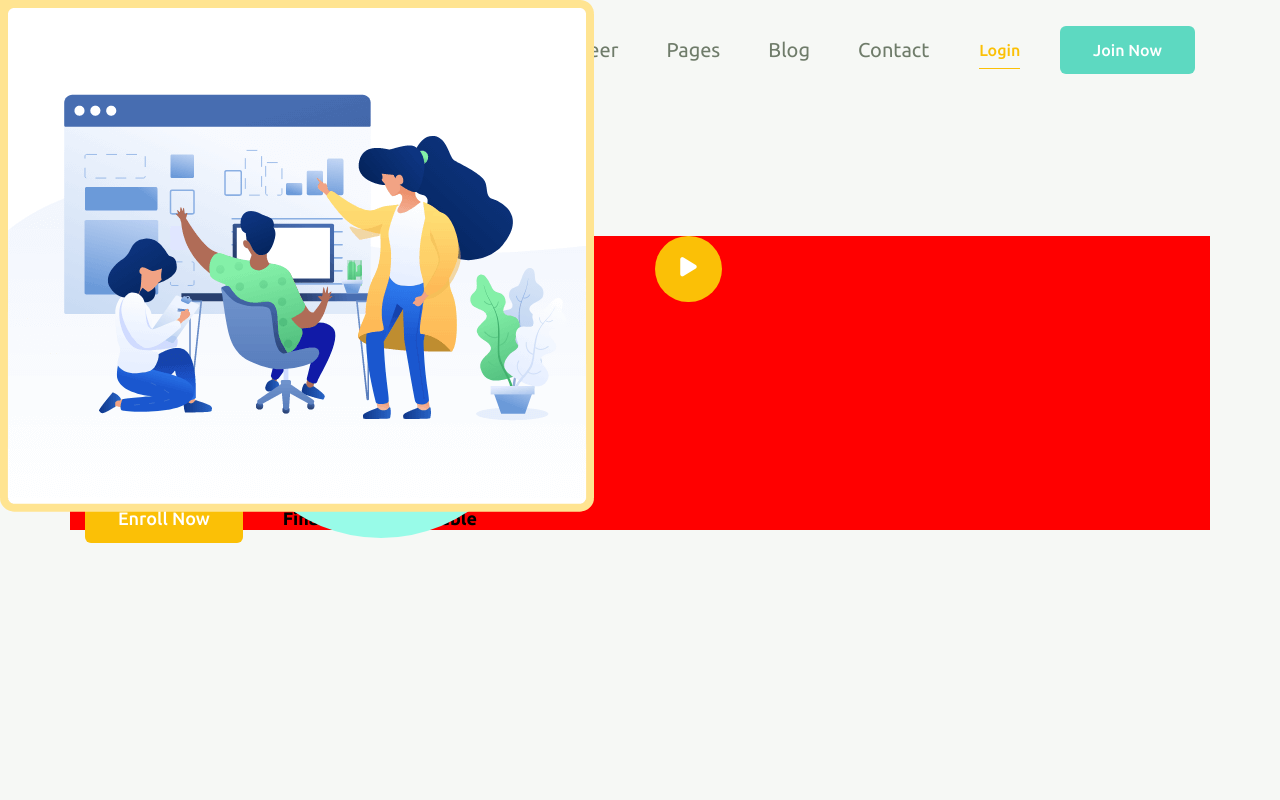
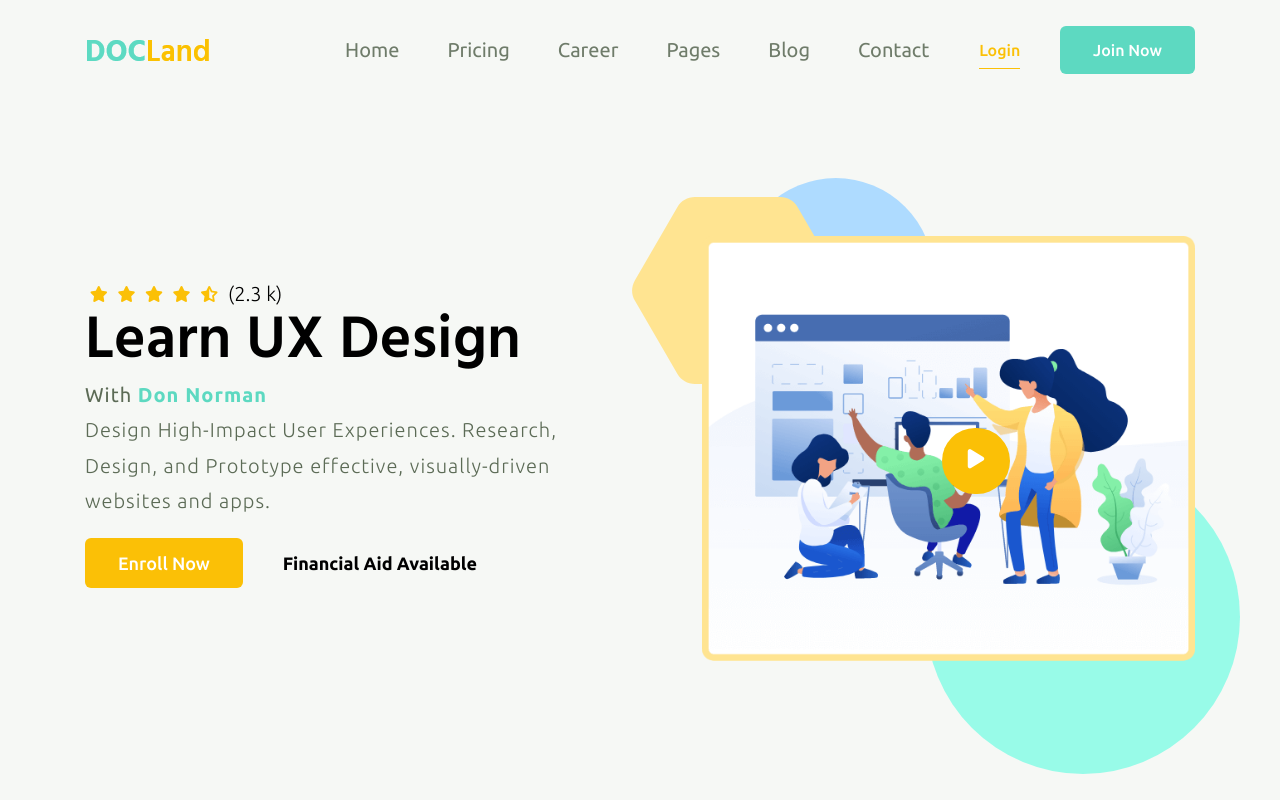
Before and after one commit to front-end-by-rimantas/41-grupe-portfolio-docland, a website: page index.html in a window 1280 px wide. Shown: the top 800 px of the page. Drawn offline with Linux system fonts and the light colour scheme.

Commit message:
reponsive

```diff
--- a/css/components/banner.css
+++ b/css/components/banner.css
@@ -1,18 +1,11 @@
   .banner {
-    /* display: inline-block; */
-    /* display: flex; */
-    padding-top: 8.5em;
-    padding-bottom: 25em;
-    /* align-items: center; */
-    /* display: table; */
+  padding-top: 8.5em;
+  padding-bottom: 25em;
   }
 
-  .banner > div {
-    display: table;
-  /* display: inline-block; */
-  /* vertical-align: middle; */
-  /* display: inline-block; */
-  background-color: red;
+  .banner > .row {
+  display: flex;
+  align-items: center;
   }
 
   .container > .row > .left-bn h1 {
@@ -23,7 +16,7 @@
   }
 
   .container > .row > .left-bn > .bn-text {
-    line-height: 2px;
+    line-height: 2;
     letter-spacing: 1px;
     font-size: 20px;
     line-height: 1.78;
@@ -107,20 +100,10 @@
 
 
   .container > .row > .right-bn {
-    display: flex;
-    /* align-items: top; */
-    /* position: absolute; */
-    /* position: relative;  */
+    position: relative;
   }
 
-
-  .container > .row > .right-bn > {
-    position: relative;
-    top: 0px;
-    left: 0;
-  }
-
-  .container > .row > .right-bn > div > .play {
+  .banner > .row {
     display: flex;
     align-items: center;
   }
@@ -163,8 +146,7 @@
   }
 
   .container > .row > .right-bn > .play {
-    /* padding: 14em 16.5em;  */
-      align-items: center;
+    padding: 14em 16.5em;
   }
 
 
@@ -178,7 +160,7 @@
   }
 
   .container > .row > .right-bn > .play {
-    /* padding: 12em 15em;  */
+    padding: 12em 15em;
   }
 
 }
@@ -192,8 +174,6 @@
 
   .container > .row > .right-bn > .play {
     padding: 9.5em 12.5em;
-
-
   }
 
   .btn-Financial {
@@ -201,3 +181,14 @@
   }
 
 }
+
+@media (max-width: 992px) {
+    .container > .row > .right-bn > div > .circle {
+      display: none !important;
+    }
+    .container > .row > .right-bn > div > .heksagon {
+      display: none !important;
+    }
+
+
+  }
--- a/index.html
+++ b/index.html
@@ -81,7 +81,7 @@
 
         <section class="container banner">
             <div class="row">
-                <div class="left-bn col-5">
+                <div class="left-bn col-5 col-md-12">
                     <div class="star">
                             <a class="fa fa-star"></a>
                             <a class="fa fa-star"></a>
@@ -104,7 +104,7 @@
                     </div>
 
                 </div>
-            <div class="right-bn col-6 ml-1">
+                <div class="right-bn col-6 ml-1 col-md-12">
 
                     <div><img class="heksagon" src="../img/cbat.png"></div>
                     <div><img class="circle" src="../img/cbab.png"></div>
```
Lines whose indentation alone changed are shown as unchanged.
